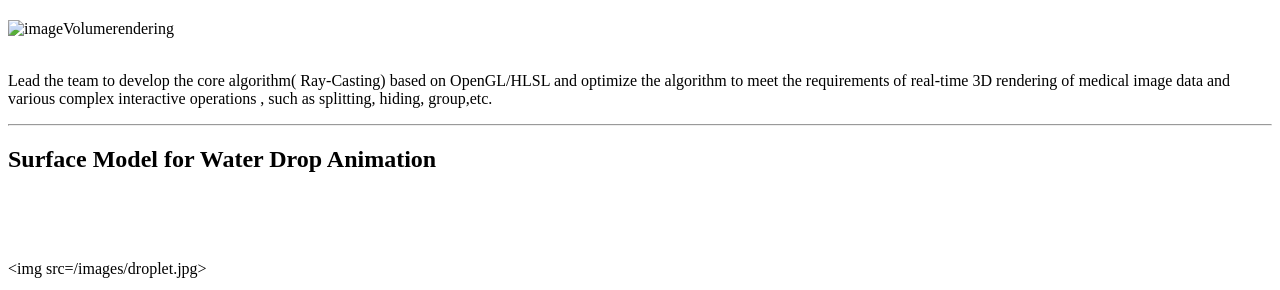
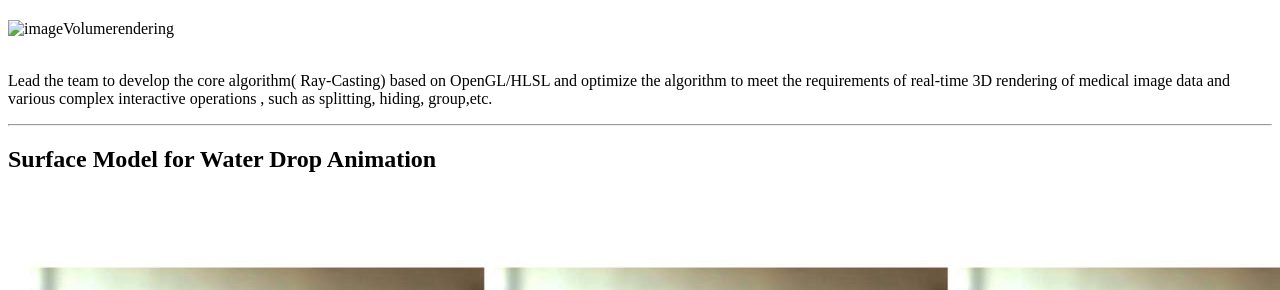
Before and after one commit to swang81/swang81.github.io, a Jekyll site: the page built from projects.md, in a window 1280 px wide and 900 px high, scrolled down 648 px, cut to the strip 0-290 px from the top of the window. Built offline with Jekyll 4.4.1, drawn with Linux system fonts in a browser that asks for light colours; nearby versions of some CDN libraries; comment, search, counter and statistics services are not loaded.

Commit message:
Update projects.md

```diff
--- a/projects.md
+++ b/projects.md
@@ -26,9 +26,10 @@ Lead the team to develop the core algorithm( Ray-Casting) based on OpenGL/HLSL a
 
 ![](images/droplet.jpg)
 
-<p align="left">
-	<img src=/images/droplet.jpg>
-</p>
+<div align="left">
+	<img src="/images/droplet.jpg">
+</div>
+
 
 <iframe src="//player.bilibili.com/player.html?bvid=BV1rV4y1b7WJ&page=1" scrolling="no" border="0" frameborder="no" framespacing="0" allowfullscreen="true"> </iframe>
 
```
